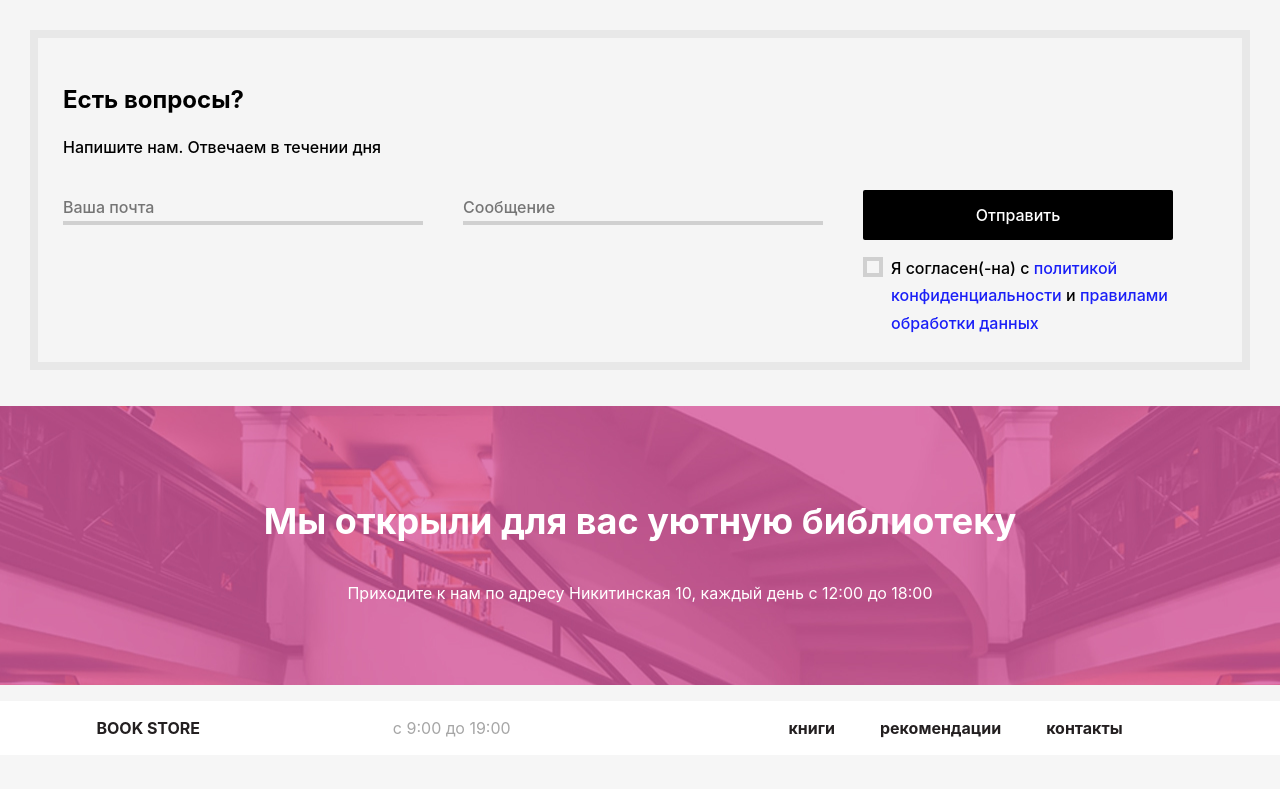
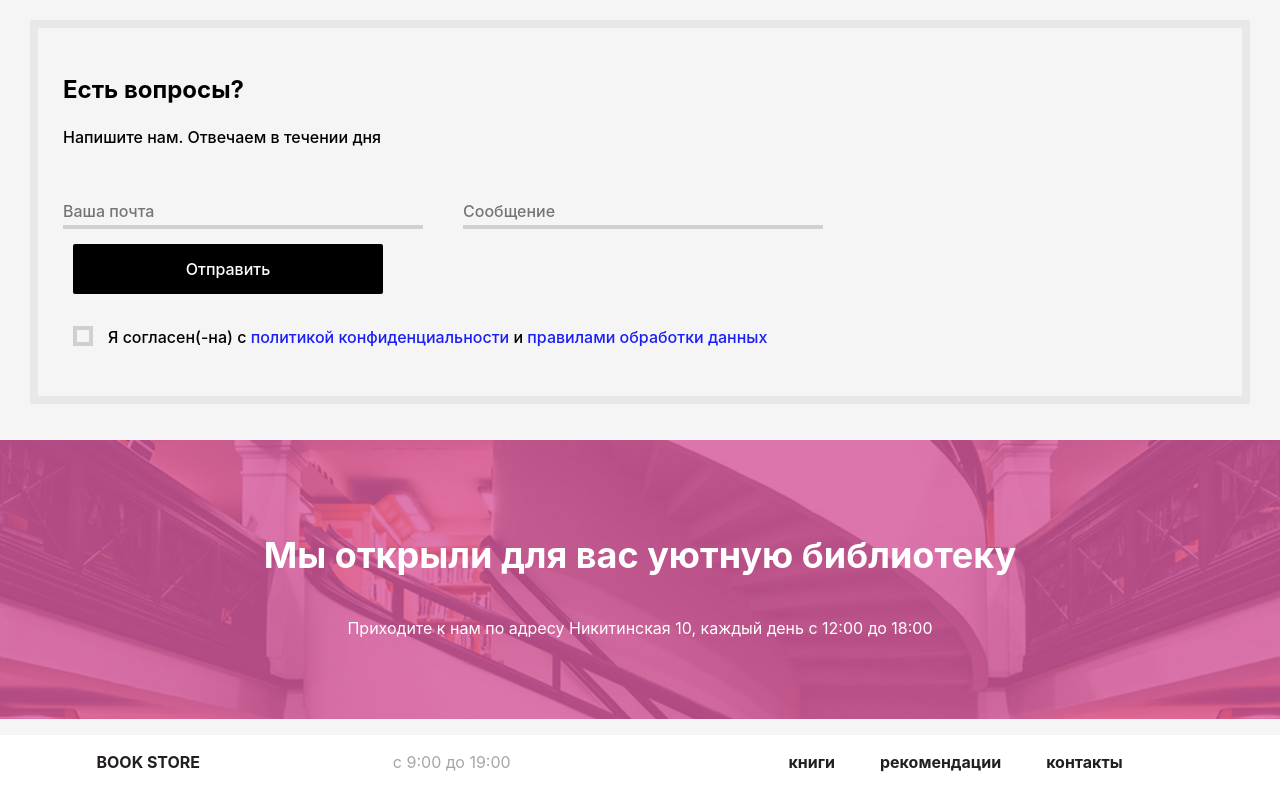
Before and after one commit to KochkinaY/epic-book-store, a Node project: template src/pages/contacts.pug in a window 1280 px wide. Shown: the part 729-1518 px from the top of the page. Before the commit the page ends 1467 px from the top, so only its background shows below. Run offline with Node 20 templates, Linux system fonts and the light colour scheme; the template is opened without the code that fills it, so the values that code supplies are empty; style sheets or scripts are compiled from the project's sources; some libraries are stand-ins or nearby versions.

Commit message:
изменения в странице контакты

```diff
--- a/src/pages/index.pug
+++ b/src/pages/index.pug
@@ -7,7 +7,6 @@ block meta
 
 block content
   section.promo.slider
-    //- h1.promo__title
     div.promo__inner
       div.promo__item
         p.promo__item-descr Новое поступление книги «Симпсоны и их математические системы»
@@ -19,6 +18,7 @@ block content
     //- div.promo__right-arrow
     //-  svg(width='50', height='50')
     //-     use(xlink:href='img/sprite.svg#right')
+
 
   section.catalog
     h2.catalog__title
--- a/src/scss/blocks/field-action.scss
+++ b/src/scss/blocks/field-action.scss
@@ -1,13 +1,5 @@
-.field-checkbox {
+.form__action {
 
-
-  &__text {
-    font-weight: 500;
-
-  }
-
-  a {
-    text-decoration: none;
-  }
+   margin: 0 0 20px 10px;
 
 }
--- a/src/scss/blocks/field-checkbox.scss
+++ b/src/scss/blocks/field-checkbox.scss
@@ -1,5 +1,5 @@
 .field-checkbox {
-  display:block;
+
 
 
   &__input {
@@ -19,9 +19,11 @@
 
     position:relative;
     display: block;
-    padding-left:28px;
+    padding-left: 35px;
     font-size: $font-size;
     line-height:1.714em;
+    font-weight: 500;
+    margin-top: 15px;
 
     &:before {
       content:'';
--- a/src/scss/blocks/field-text.scss
+++ b/src/scss/blocks/field-text.scss
@@ -1,12 +1,11 @@
 .field-text {
-  position: relative;
+
   padding: 18px 40px 0 0px;
 
   &__input {
-    display: block;
     width: 360px;
     height:32px;
-    margin: 0;
+    margin-top: 14px;
     padding: 0;
     border: none;
     border-bottom: 4px solid $gray-light;
@@ -31,7 +30,6 @@
 
 
   &__msg {
-    position: absolute;
     top: 6px;
     left: 0;
     font-size: $font-size-sm;
--- a/src/scss/blocks/form.scss
+++ b/src/scss/blocks/form.scss
@@ -2,6 +2,11 @@
  border: 8px solid $gray-lighten;
  margin: 30px;
  padding: 25px;
+
+    &__container {
+      display: flex;
+      flex-wrap: wrap;
+    }
 
     &__title {}
 
--- a/src/scss/blocks/location.scss
+++ b/src/scss/blocks/location.scss
@@ -1,5 +1,5 @@
 h1 {
-     margin: 50px 50px 10px 50px;
+     margin: 50px 50px 10px 100px;
   }
 
 .map__location {
@@ -12,7 +12,7 @@ h1 {
   }
 
   &-item {
-    margin: 30px 20px 40px 30px;
+    margin: 20px 20px 40px 80px;
   }
 
   li {
--- a/src/scss/blocks/page-footer.scss
+++ b/src/scss/blocks/page-footer.scss
@@ -22,10 +22,15 @@
     color: $gray;
   }
 
-
 }
 
 .main-nav {
+
+  &__list {
+    display: flex;
+    align-content: flex-end;
+  }
+
 
   a {
     display: flex;
--- a/src/scss/blocks/page-header.scss
+++ b/src/scss/blocks/page-header.scss
@@ -34,13 +34,10 @@
 
   &__burger {
     display: none;
-
   }
 
   &__phone-number {
     display: none;
-
-
   }
 
   &__list {
--- a/src/scss/blocks/reco.scss
+++ b/src/scss/blocks/reco.scss
@@ -82,7 +82,6 @@
     padding: 90px 0;
     }
   }
-
 
 
   &__bestbook {
@@ -173,9 +172,9 @@
   }
 }
 
-.book-gift {
-    &__gift {
-      grid-area: book__gift;
+.book__gift {
+
+    grid-area: book__gift;
 
     &-title {
     font-weight: 600;
@@ -183,8 +182,7 @@
     }
 
     &-descr {
-    font-size: $font-size-sm;
-    padding: 20px 0;
+    font-size: $font-size;
+    padding: 7px 0 20px 0;
     }
 }
-}
```
